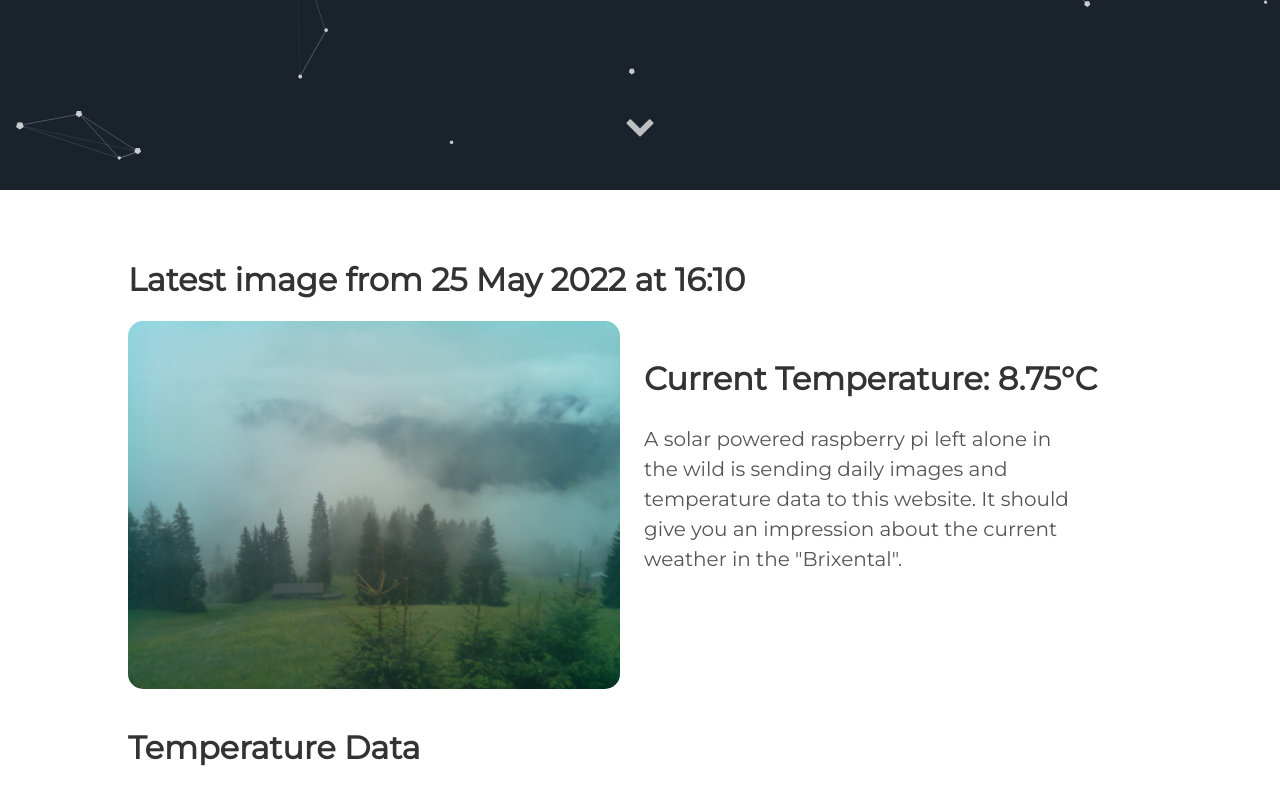
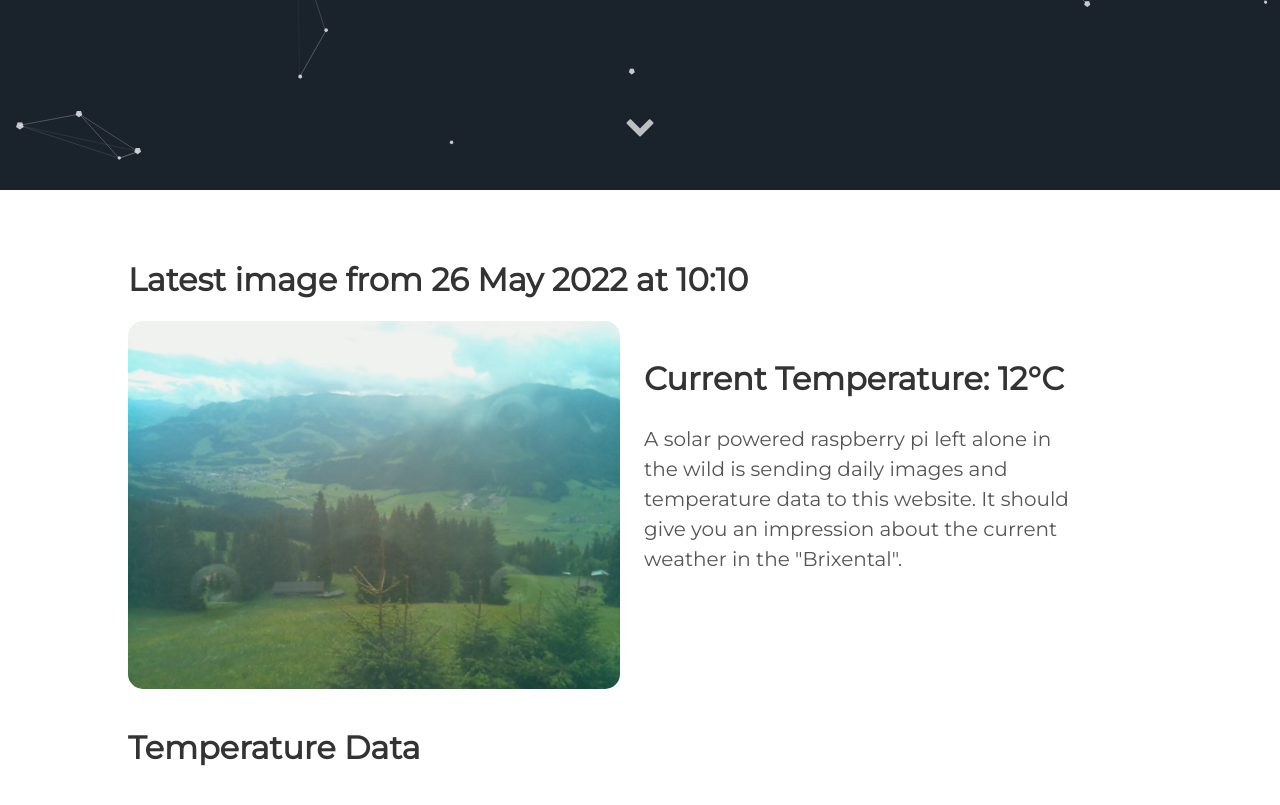
Before and after one commit to vektorious/vektorious.github.io, a Jekyll site: the page built from resources/huette.md, in a window 1280 px wide and 900 px high, scrolled down 710 px. Shown: the top 805 px of the window. Built offline with Jekyll 4.4.1, drawn with Linux system fonts in a browser that asks for light colours.

Commit message:
I'm a bot beep boop

```diff
--- a/resources/huette.md
+++ b/resources/huette.md
@@ -6,13 +6,13 @@ image: '/assets/img/'
 description: 'Live image from the Austrian alps'
 twitter_text: ' '
 ---
-## Latest image from 25 May 2022 at 16:10
+## Latest image from 26 May 2022 at 10:10
 <div class="huette">
   <div class="huette-image">
     <img src="{{ "/assets/img/huette.jpg" | prepend: site.baseurl }}">
   </div>
   <div class="huette-text">
-        <h2>Current Temperature: 8.75°C</h2>
+        <h2>Current Temperature: 12°C</h2>
         <p>A solar powered raspberry pi left alone in the wild is sending daily images and temperature data to this website. It should give you an impression about the current weather in the "Brixental".</p>
 
   </div>
```
Also changed, not shown: rpi-script/2022-05-26_100920.txt (renamed from rpi-script/2022-05-25_160921.txt, +5 -5 lines), rpi-script/huette.md (+2 -2 lines), assets/img/huette.jpg, assets/img/temp_plot.png, rpi-script/temp_plot.png, 1 other file.
